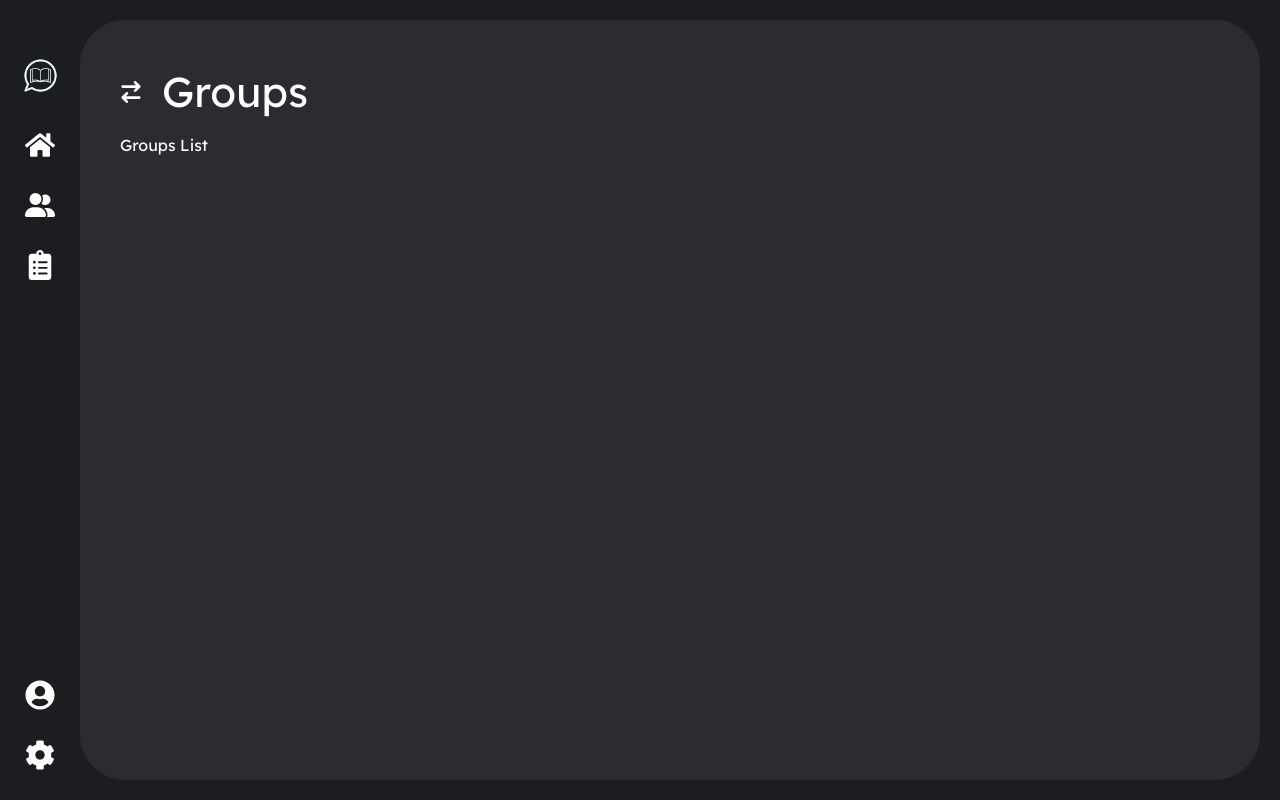
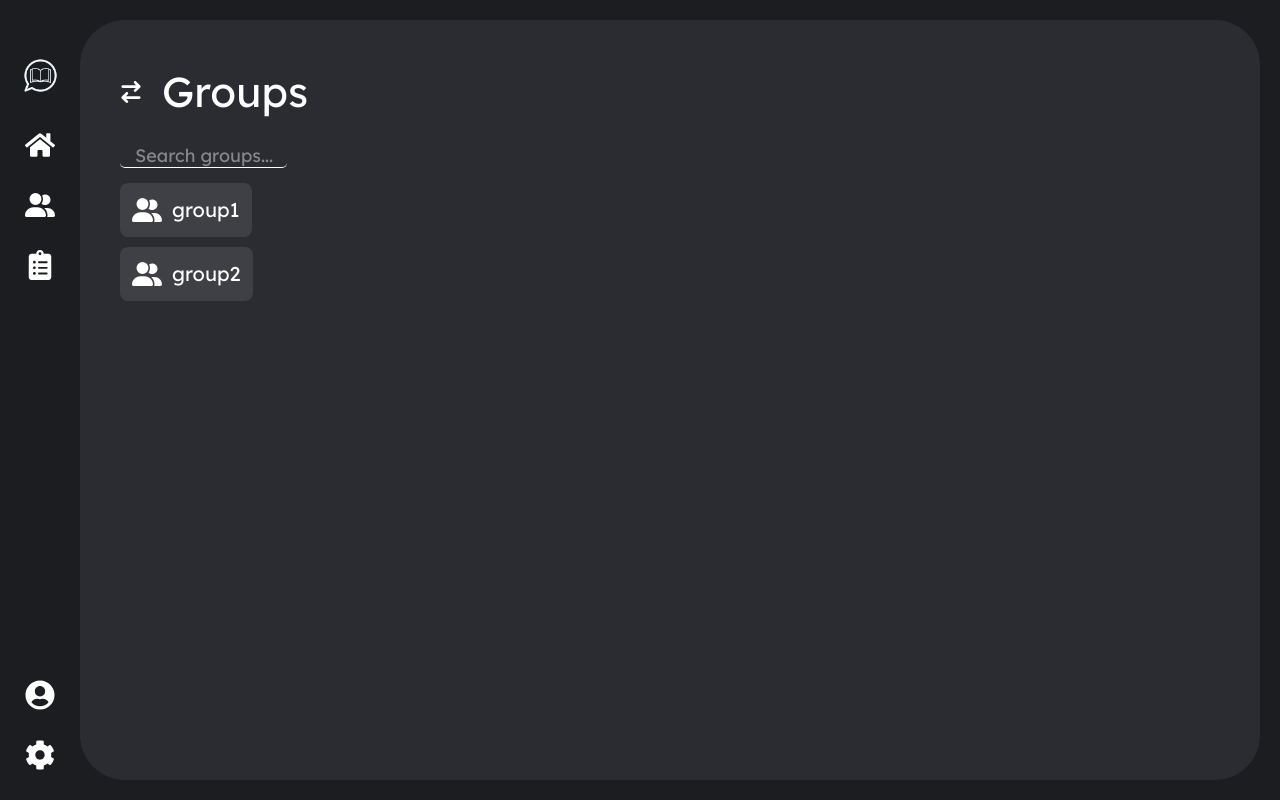
Before and after one commit to JohanMollaj/TeamMate, a React (Create React App) app: page /social in a window 1280 px wide. Both pictures are taken after a click on the button 131 px from the left and 91 px from the top of the page. Built offline with nearby package versions, Linux system fonts and the light colour scheme.

Commit message:
groups tab front end fully functional
groups tab now displays groups in the sidebar, groups button from the dashboard now routes correctly

```diff
--- a/src/App.js
+++ b/src/App.js
@@ -4,7 +4,6 @@ import { BrowserRouter, Routes, Route } from 'react-router-dom';
 
 import Dashboard from './pages/Dashboard.js'
 import Social from './pages/Social.js';
-import Groups from './pages/Groups.js';
 import Profile from './pages/Profile.js';
 import Settings from './pages/Settings.js';
 import Tasks from './pages/Tasks.js';
@@ -22,7 +21,6 @@ function App() {
               <Route index  element = {<Settings/>} />
               <Route path="/dashboard" element = {<Dashboard />} />
               <Route path="/social" element = {<Social />} />
-              <Route path="/groups" element = {<Groups />} />
               <Route path="/profile" element = {<Profile />} />
               <Route path="/settings" element = {<Settings />} />
               <Route path="/tasks" element = {<Tasks />} />
--- a/src/pages/Dashboard.js
+++ b/src/pages/Dashboard.js
@@ -13,7 +13,7 @@ function Dashboard(){
                     <h1>Dashboard</h1>
 
                     <div className="section">
-                        <button onClick={() => navigate('/friends')} className="dashboard-button">
+                        <button onClick={() => navigate('/social')} className="dashboard-button">
                             <h2>Friends &gt;</h2>
                         </button>
 
@@ -34,7 +34,7 @@ function Dashboard(){
                     </div>
 
                     <div className="section">
-                    <button onClick={() => navigate('/groups')} className="dashboard-button">
+                    <button onClick={() => navigate("/social", { state: { tab: "Groups" } })} className="dashboard-button">
                             <h2>Groups &gt;</h2>
                         </button>
                         <div className="groups">
--- a/src/pages/Groups.js
+++ /dev/null
@@ -1,9 +0,0 @@
-
-
-export default function(){
-    return(
-        <div>
-
-        </div>
-    )
-}
--- a/src/pages/Social.js
+++ b/src/pages/Social.js
@@ -1,7 +1,8 @@
 import './social.css';
 import { FaArrowRightArrowLeft } from "react-icons/fa6";
-import React, { useState } from 'react';
-import { useNavigate } from 'react-router-dom';
+import { FaUserGroup } from "react-icons/fa6";
+import React, { useState, useEffect } from 'react';
+import { useLocation, useNavigate } from 'react-router-dom';
 import { User } from 'lucide-react';
 
 const friends = [
@@ -11,6 +12,12 @@ const friends = [
     { id: "4", name: "user4", isOnline: false },
     { id: "5", name: "user5", isOnline: true },
 ];
+
+const groups = [
+    { id: "1", name: "group1"},
+    { id: "2", name: "group2"}
+]
+
 function Friends() {
     const [search, setSearch] = useState("");
     const [filter, setFilter] = useState("all");
@@ -70,20 +77,55 @@ function Friends() {
 }
 
 function Groups() {
+    const [search, setSearch] = useState("");
+
+    const filteredGroups = groups.filter((group) => {
+        const matchesSearch = group.name.toLowerCase().includes(search.toLowerCase());
+        return matchesSearch;
+    });
+
     return (
         <div>
-            <h2>Groups List</h2>
-            {/* Your groups list content here */}
+            <div className='search-box'>
+                    <input
+                        placeholder="Search groups..."
+                        value={search}
+                        onChange={(e) => setSearch(e.target.value)}
+                        className="textarea"
+                    />
+            </div>
+            <div className='section'>
+                    <div className="friends">
+                        {filteredGroups.map((group) => (
+                            <div
+                                key={group.id}
+                                className="flex items-center gap-3 rounded-lg bg-zinc-700 p-3">
+                                <div className="friend flex items-center gap-2">
+                                    <FaUserGroup className='icon' />
+                                    <span className="friend-username">{group.name}</span>
+                                </div>
+                            </div>
+                        ))}
+                    </div>
+                </div>
         </div>
     );
 }
 const Social = () => {
     const navigate = useNavigate();
+    const location = useLocation();
+
+    useEffect(() => {
+        if (location.state?.tab) {
+            setActiveTab(location.state.tab);
+        }
+    }, [location.state]);
 
     const [activeTab, setActiveTab] = useState("Friends");
     const toggleTab = () => {
         setActiveTab((prevTab) => (prevTab === "Friends" ? "Groups" : "Friends"));
       };
+
     return (
         <div className="container-friends">
             {/* Dashboard */}
```
